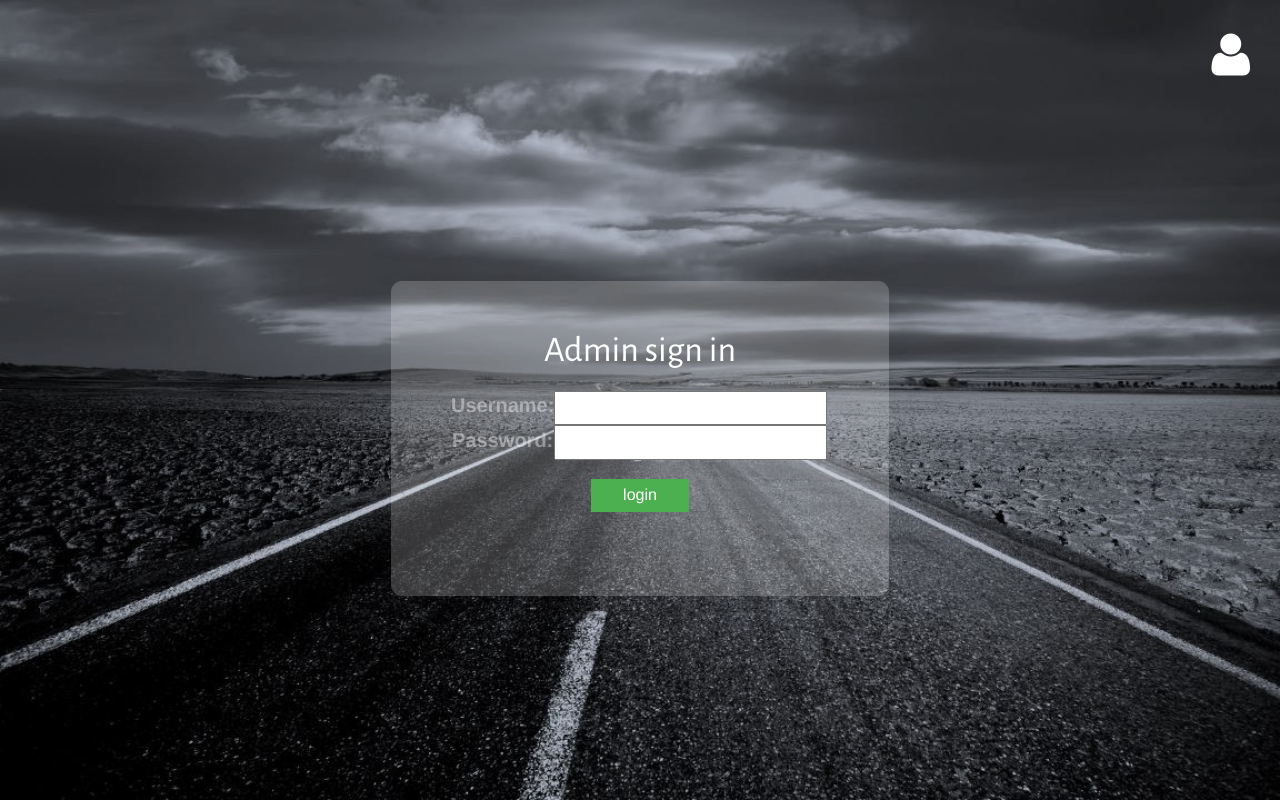
After one commit to venky586/TranspoRepo, a Django app: page /accounts/login/ in a window 1280 px wide. The commit adds this page. Run offline with Django 3.2, Linux system fonts and the light colour scheme; some libraries are stand-ins or nearby versions; some web fonts are replaced.

Commit message:
freezed v1.0

```diff
--- a/ExcelApp/templates/ExcelApp/HomePage.html
+++ b/ExcelApp/templates/ExcelApp/HomePage.html
@@ -41,60 +41,25 @@
     </head>
 
     <body>
-        <div id="drawer-right">
-            <div class="cross text-right">
-                <a class="toggleDrawer" href="#"><i class="fa fa-times-circle fa-2x"></i></a>
-            </div>
-            <h2>Navigate</h2>
-            <nav>
-                <ul class="nav nav-pills nav-stacked">
-                    <li>
-                        <a href="#wrapper"><i class="fa fa-home"></i> Home</a>
-                    </li>
-                    <li>
-                        <a href="#portfolio"><i class="fa fa-bookmark"></i> Admin Login</a>
-                    </li>
-                    <li>
-                        <a href="#contact"><i class="fa fa-phone-square"></i> Contact</a>
-                    </li>
-                </ul>
-            </nav>
-            <div class="social">
-                <h2>Stay Connected</h2>
-                <ul>
-                    <li><a href=""><i class="fa fa-facebook-square fa-3x"></i></a></li>
-                </ul>
-            </div>
-        </div><!-- #drawer-right -->
-
         <div id="wrapper">
-
             <div id="header" class="content-block header-wrapper">
-                <div class="header-wrapper-inner">
-                    <!--<section class="top clearfix">
-                        <div class="pull-left">
-                            <h1><a class="logo" href="">CabLookup</a></h1>
-                        </div>
-                        <div class="pull-right">
-                            <a class="toggleDrawer" href="#"><i class="fa fa-bars fa-2x"></i></a>
-                        </div>
-                    </section>-->
-                    <section class="top clearfix">
+                {% if user.is_authenticated %}
+                     <p class="top-menu"><font color="white">Hello {{ user.username }}<small>(<a href="{% url 'logout' %}">Log out</a>)</small></p>
+                {% else %}
+                     <section class="top clearfix">
                         <div class="pull-right">
                             <a class="toggleDrawer" href="upload"><i class="fa fa-user fa-2x"></i></a>
                         </div>
                     </section>
+                {% endif %}
+                <div class="header-wrapper-inner">
                     <section class="center">
                         {% block content %}
 
                         {% endblock %}
                     </section>
-
                 </div>
             </div><!-- header -->
-
-
-
         </div><!--/#wrapper-->
 
 
--- a/ExcelApp/templates/ExcelApp/searchPage.html
+++ b/ExcelApp/templates/ExcelApp/searchPage.html
@@ -7,7 +7,7 @@
             <section class="block-body">
                 <div class="row">
                     <div class="col-md-6 col-md-offset-3">
-                        <h1><a class="logo" href="">CabLookup</a></h1>
+                        <h1 class="logo">CabLookup</a></h1>
                         <form method="POST" class="" role="form">{% csrf_token %}
                             <div class="form-group">
                                 {{form.as_p}}
--- a/ExcelApp/templates/ExcelApp/upload_form.html
+++ b/ExcelApp/templates/ExcelApp/upload_form.html
@@ -7,7 +7,9 @@
           <div class="forceColor"></div>
           <div class="topbar">
             <div class="spanColor"></div>
-             <h1><font color="white">Upload your file</h1>
+            <h1><font color="white">Upload cab details sheet</h1>
+            <h1>""</h1>
+
             {% if form.errors %}
                 <p style="color: red;">
                     Please correct the error{{ form.errors|pluralize }} below.
@@ -19,7 +21,7 @@
                 </table>
                 {% csrf_token %}
                 <h1></h1>
-                <input type="submit" value="Submit" class="submit">
+                <input type="submit" value="login" style="background-color: #4CAF50;border: none;color: white;padding: 5px 32px;text-align: center;text-decoration: none;display: inline-block;font-size: 16px;margin: 4px 2px;cursor: pointer;"/>
             </form>
             </div>
         </div>
--- /dev/null
+++ b/ExcelApp/templates/registration/login.html
@@ -0,0 +1,39 @@
+{% extends 'ExcelApp/HomePage.html' %}
+
+{% block content %}
+
+<section class="center">
+        <div class="form">
+          <div class="forceColor"></div>
+          <div class="topbar">
+            <div class="spanColor"></div>
+             <h1><font color="white">Admin sign in</h1>
+
+             {% if form.errors %}
+                <p>Your username and password didn't match. Please try again.</p>
+             {% endif %}
+
+             <form method="post" action="{% url 'login' %}" class="input">
+                {% csrf_token %}
+                <table>
+                    <tr>
+                        <td>{{ form.username.label_tag }}</td>
+                        <td> <font color="black">{{ form.username }}</font></td>
+                    </tr>
+                    <tr>
+                        <td>{{ form.password.label_tag }}</td>
+                        <td><font color="black">{{ form.password }}</font></td>
+                    </tr>
+                </table>
+                <h1></h1>
+
+                <input type="submit" value="login" style="background-color: #4CAF50;border: none;color: white;padding: 5px 32px;text-align: center;text-decoration: none;display: inline-block;font-size: 16px;margin: 4px 2px;cursor: pointer;"/>
+                <input type="hidden" name="next" value="{{ next }}" />
+            </form>
+
+            </div>
+        </div>
+    </section>
+
+
+{% endblock %}
--- a/ExcelApp/views.py
+++ b/ExcelApp/views.py
@@ -5,6 +5,7 @@ from dataservice.xldata import get_xl_data
 from django.contrib.auth.models import User
 from django.utils import timezone
 from django.http import HttpResponseRedirect
+from django.contrib.auth.decorators import login_required
 
 
 class UploadFileForm(forms.Form):
@@ -20,6 +21,7 @@ def HomePage(request):
     return render(request, 'ExcelApp/HomePage.html', {})
 
 
+@login_required
 def upload(request):
     if request.method == "POST":
         me=User.objects.get(username='admin586')
@@ -56,8 +58,6 @@ def search(request):
     if request.method == 'POST': # If the form has been submitted...
         form = SearchForm(request.POST) # A form bound to the POST data
         if form.is_valid(): # All validation rules pass
-            # Process the data in form.cleaned_data
-            # ...
             empId=form.cleaned_data['my_emp_id']
             cabdetails_obj=get_object_or_404(CabDetails.objects.filter(empId=empId))
             print(cabdetails_obj.cabSerialNo)
--- a/mysite/urls.py
+++ b/mysite/urls.py
@@ -15,8 +15,11 @@ Including another URLconf
 """
 from django.conf.urls import url, include
 from django.contrib import admin
+import django.contrib.auth.views
 
 urlpatterns = [
     url(r'^admin/', admin.site.urls),
+    url(r'^accounts/login/$', django.contrib.auth.views.login, name='login'),
+    url(r'^accounts/logout/$', django.contrib.auth.views.logout, name='logout', kwargs={'next_page': '/'}),
     url(r'', include('ExcelApp.urls')),
 ]
```
